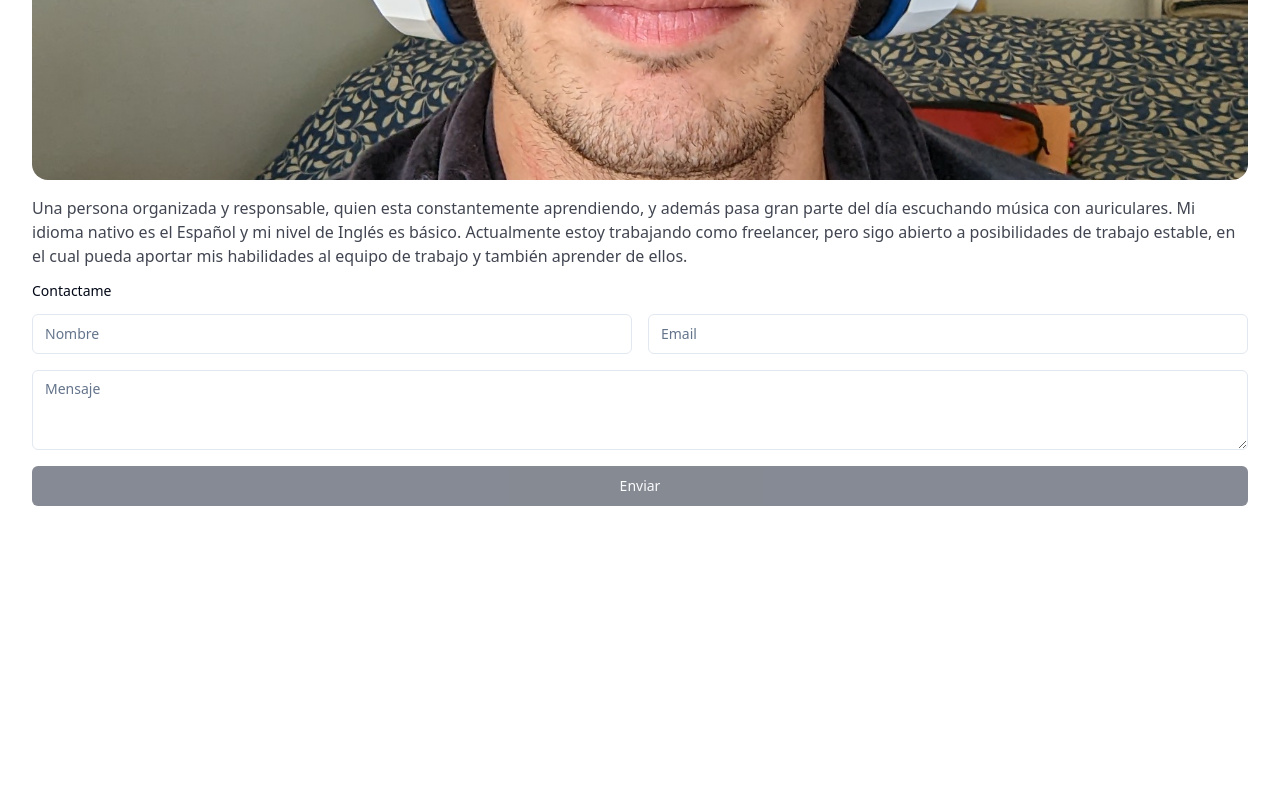
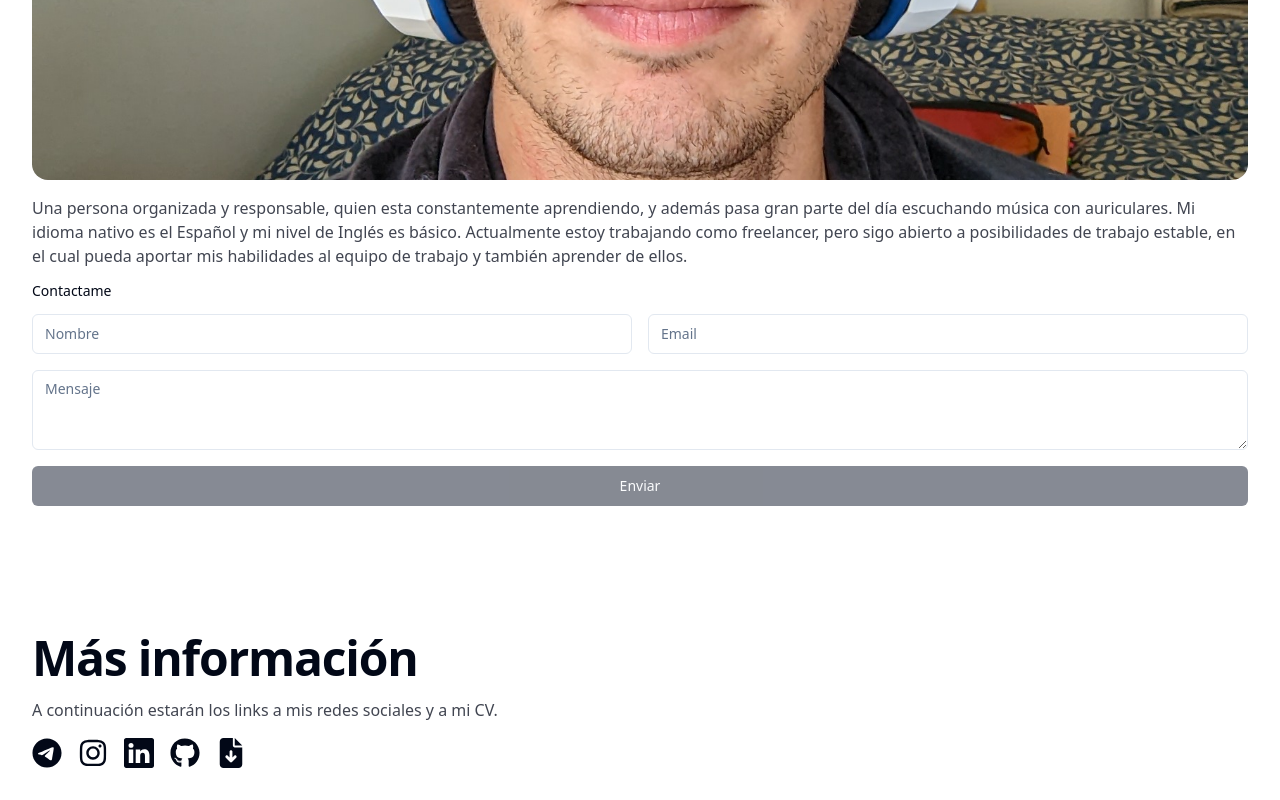
Before and after one commit to bredigian/portfolio-2024, a React (Vite) app: page / in a window 1280 px wide. Shown: the part 3646-4446 px from the top of the page. Before the commit the page ends 4184 px from the top, so only its background shows below. Built offline with nearby package versions, Linux system fonts and the light colour scheme.

Commit message:
feature: add social links section to page

```diff
--- a/src/App.tsx
+++ b/src/App.tsx
@@ -6,12 +6,14 @@ import {
 } from '@/components/ui/card';
 
 import { Button } from '@/components/ui/button';
+import { FaFileArrowDown } from 'react-icons/fa6';
 import { Input } from '@/components/ui/input';
 import { Label } from '@/components/ui/label';
 import { PROJECTS } from '@/const/projects';
 import { ProjectGallery } from './components/carousel';
 import { ReloadIcon } from '@radix-ui/react-icons';
 import { SKILLS } from '@/const/skills';
+import { SOCIAL } from './const/social';
 import { TForm } from './types/form.types';
 import { TProject } from './types/projects.types';
 import { Textarea } from '@/components/ui/textarea';
@@ -202,6 +204,26 @@ export default function App() {
           </Button>
         </form>
       </section>
+      <section className='flex flex-col gap-4 p-8'>
+        <Title>Más información</Title>
+        <span className='opacity-75'>
+          A continuación estarán los links a mis redes sociales y a mi CV.
+        </span>
+        <ul className='flex items-center gap-4'>
+          {SOCIAL.map((item) => (
+            <li key={item.name + '_key'}>
+              <a href={item.url} target='_blank'>
+                <item.icon size={30} />
+              </a>
+            </li>
+          ))}
+          <li>
+            <a href='' target='_blank'>
+              <FaFileArrowDown size={30} />
+            </a>
+          </li>
+        </ul>
+      </section>
     </main>
   );
 }
--- /dev/null
+++ b/src/const/social.ts
@@ -0,0 +1,27 @@
+import { FaGithub, FaInstagram, FaTelegram } from 'react-icons/fa6';
+
+import { BsLinkedin } from 'react-icons/bs';
+import { TSocial } from '@/types/social.types';
+
+export const SOCIAL: TSocial[] = [
+  {
+    name: 'Telegram',
+    icon: FaTelegram,
+    url: 'tg://resolve?domain=bredigian',
+  },
+  {
+    name: 'Instagram',
+    icon: FaInstagram,
+    url: 'https://instagram.com/gianlucabredice',
+  },
+  {
+    name: 'LinkedIn',
+    icon: BsLinkedin,
+    url: 'https://www.linkedin.com/in/gianluca-bredice-vivarelli/',
+  },
+  {
+    name: 'GitHub',
+    icon: FaGithub,
+    url: 'https://github.com/bredigian',
+  },
+];
```
Also changed, not shown: src/types/social.types.ts (added, +7 -0 lines).
